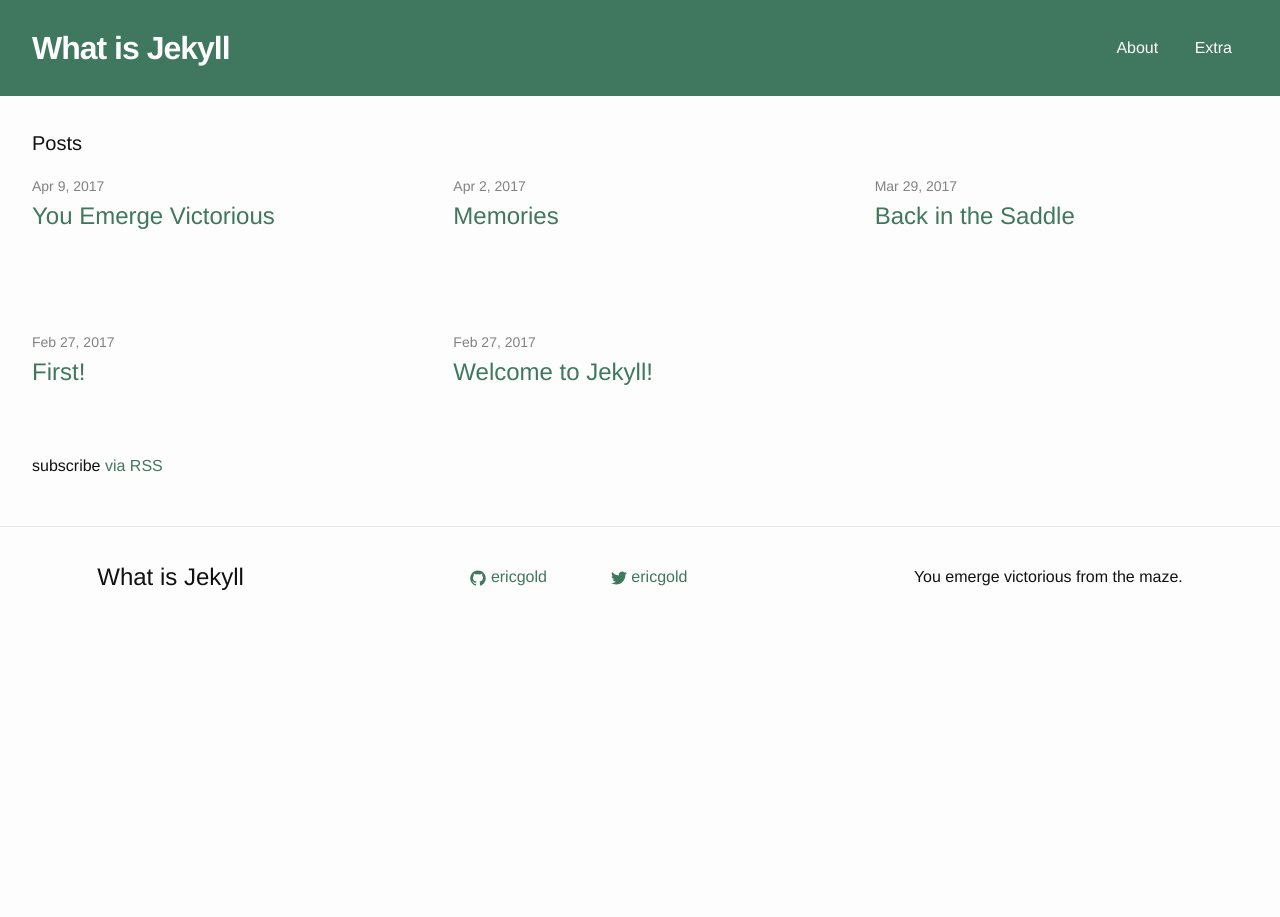
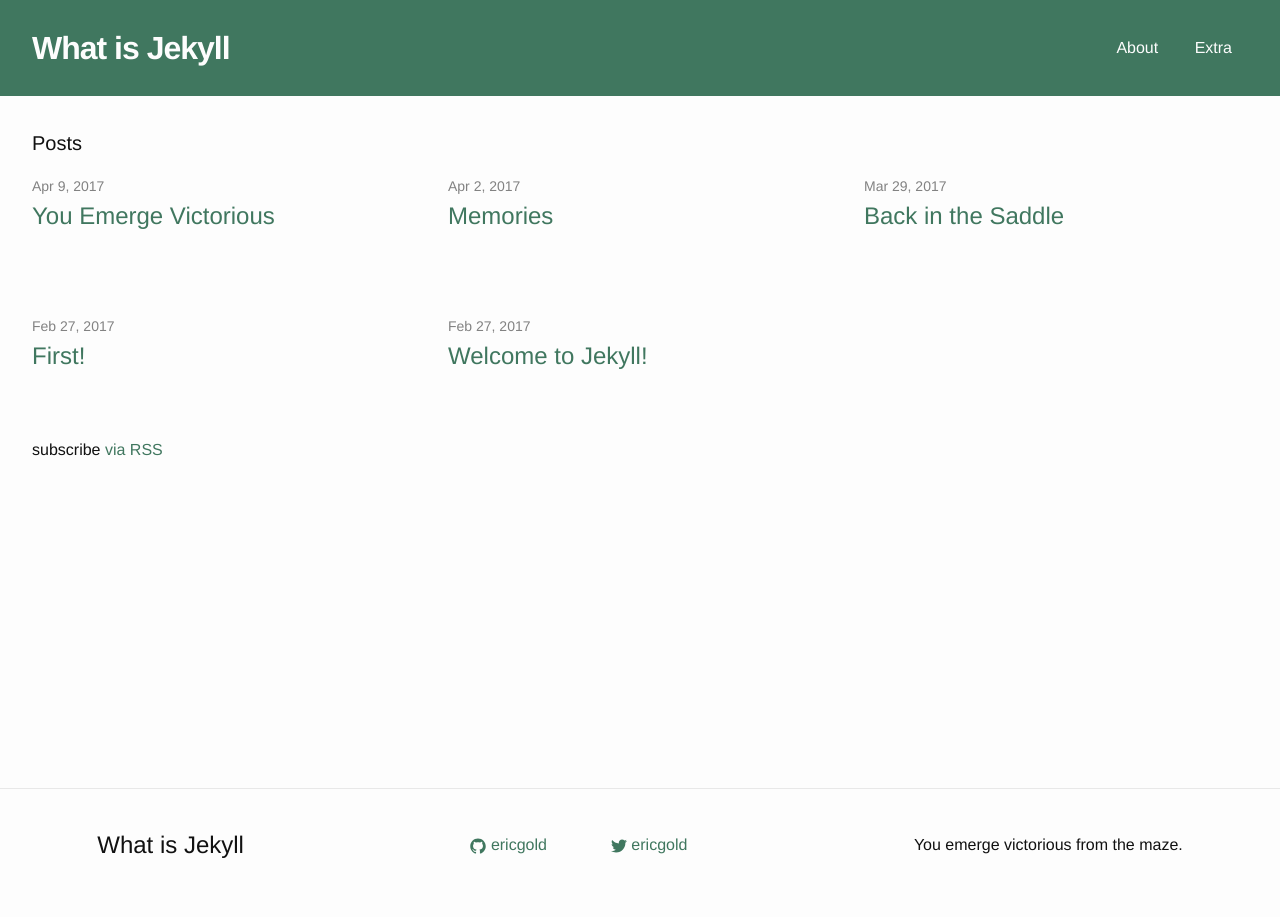
Before and after one commit to ericgold/jekylltest, a Jekyll site: the page built from index.md, in a window 1280 px wide. Built offline with Jekyll 4.4.1, drawn with Linux system fonts in a browser that asks for light colours.

Commit message:
adjust content area heights

```diff
--- a/_sass/_layout/_footer.scss
+++ b/_sass/_layout/_footer.scss
@@ -1,5 +1,6 @@
 .site-footer {
   @include flexy(column, space-around, center);
+  height: 4rem;
   border-top: 1px solid $grey-color-light;
   padding: $spacing-unit 0;
 
--- a/_sass/_layout/_header.scss
+++ b/_sass/_layout/_header.scss
@@ -1,6 +1,6 @@
 .site-header {
   @include flexy(column, flex-start, center);
-  min-height: 6rem;
+  height: 6rem;
   background-color: $brand-color;
   padding: 0 $spacing-unit;
 
--- a/_sass/_layout/_page.scss
+++ b/_sass/_layout/_page.scss
@@ -1,21 +1,15 @@
-/**
- * Page content
- */
 .page-content {
   padding: $spacing-unit;
-
-  @include media-query($on-palm) {
-    padding: $spacing-unit calc($spacing-unit*3);
-  }
+  min-height: calc(100vh - 17rem);
 }
 
 .page-heading {
-  font-size: 20px;
+  font-size: 1.25rem;
 }
 
 .post-list {
   display: grid;
-  grid-template-columns: repeat(3, 1fr);
+  grid-template-columns: 1fr;
   grid-gap: 3rem;
   margin-left: 0;
   list-style: none;
@@ -24,13 +18,13 @@
     margin-bottom: $spacing-unit;
   }
 
-  @include media-query($on-laptop) {
+  @include mq(medium) {
     grid-template-columns: repeat(2, 1fr);
     grid-gap: 2rem;
   }
 
-  @include media-query($on-palm) {
-    grid-template-columns: 1fr;
+  @include mq(large) {
+    grid-template-columns: repeat(3, 1fr);
   }
 
 }
@@ -42,5 +36,5 @@
 
 .post-link {
   display: block;
-  font-size: 24px;
+  font-size: 1.5rem;
 }
```
